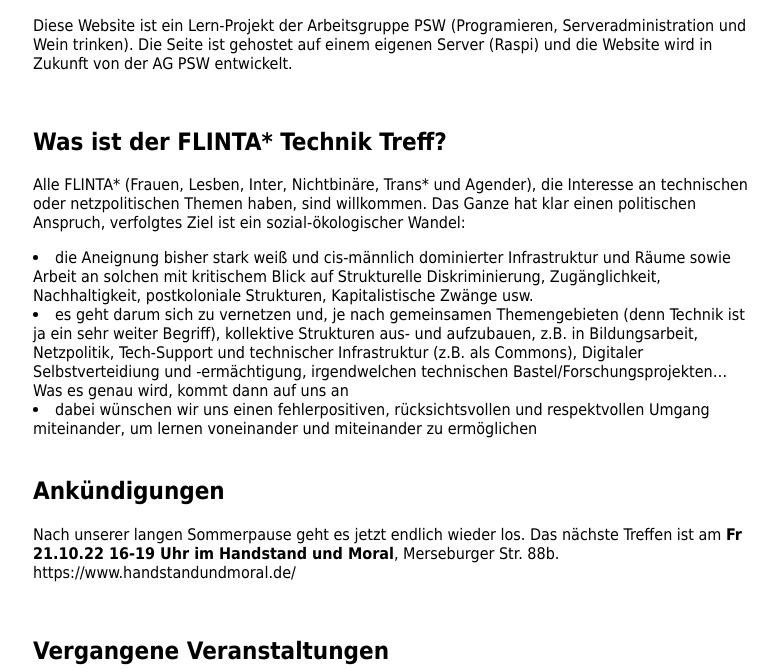
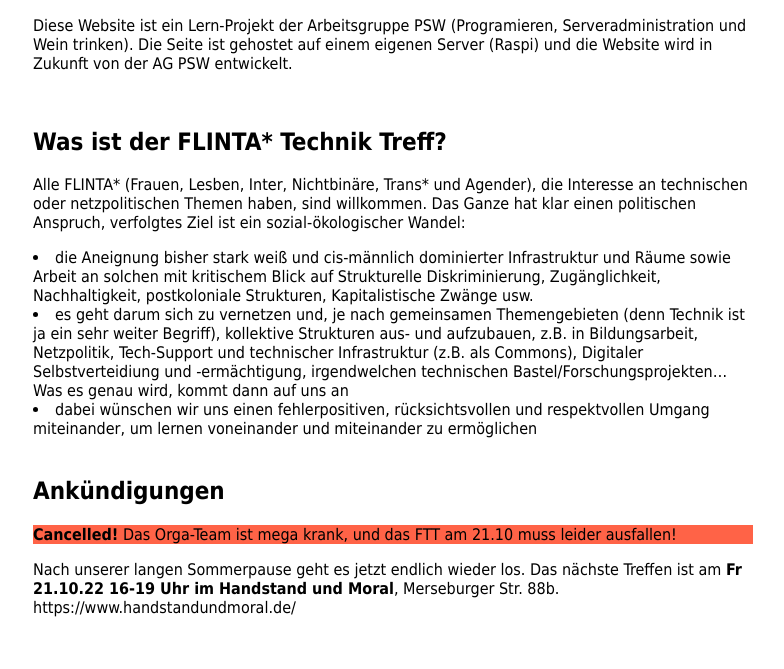
Before and after one commit to FLINTA-Technik-Treff/FTT, a plain HTML site: page index.nginx-debian.html in a window 1280 px wide. Shown: the part 105-774 px from the top of the page, without its empty margins (247-1031 px from the left). Drawn offline with Linux system fonts and the light colour scheme.

Commit message:
add cancellation of upcoming FTT

```diff
--- a/index.nginx-debian.html
+++ b/index.nginx-debian.html
@@ -26,6 +26,7 @@
     </p>
 
 <h2>Ank&uuml;ndigungen</h2>
+<p style="background-color:tomato;"><b>Cancelled!</b> Das Orga-Team ist mega krank, und das FTT am 21.10 muss leider ausfallen!<p>
 <p>Nach unserer langen Sommerpause geht es jetzt endlich wieder los. Das n&auml;chste Treffen ist am <b> Fr 21.10.22 16-19 Uhr im Handstand und Moral</b>, Merseburger Str. 88b. https://www.handstandundmoral.de/</p>
 <br>
 <h2>Vergangene Veranstaltungen</h2>
```
